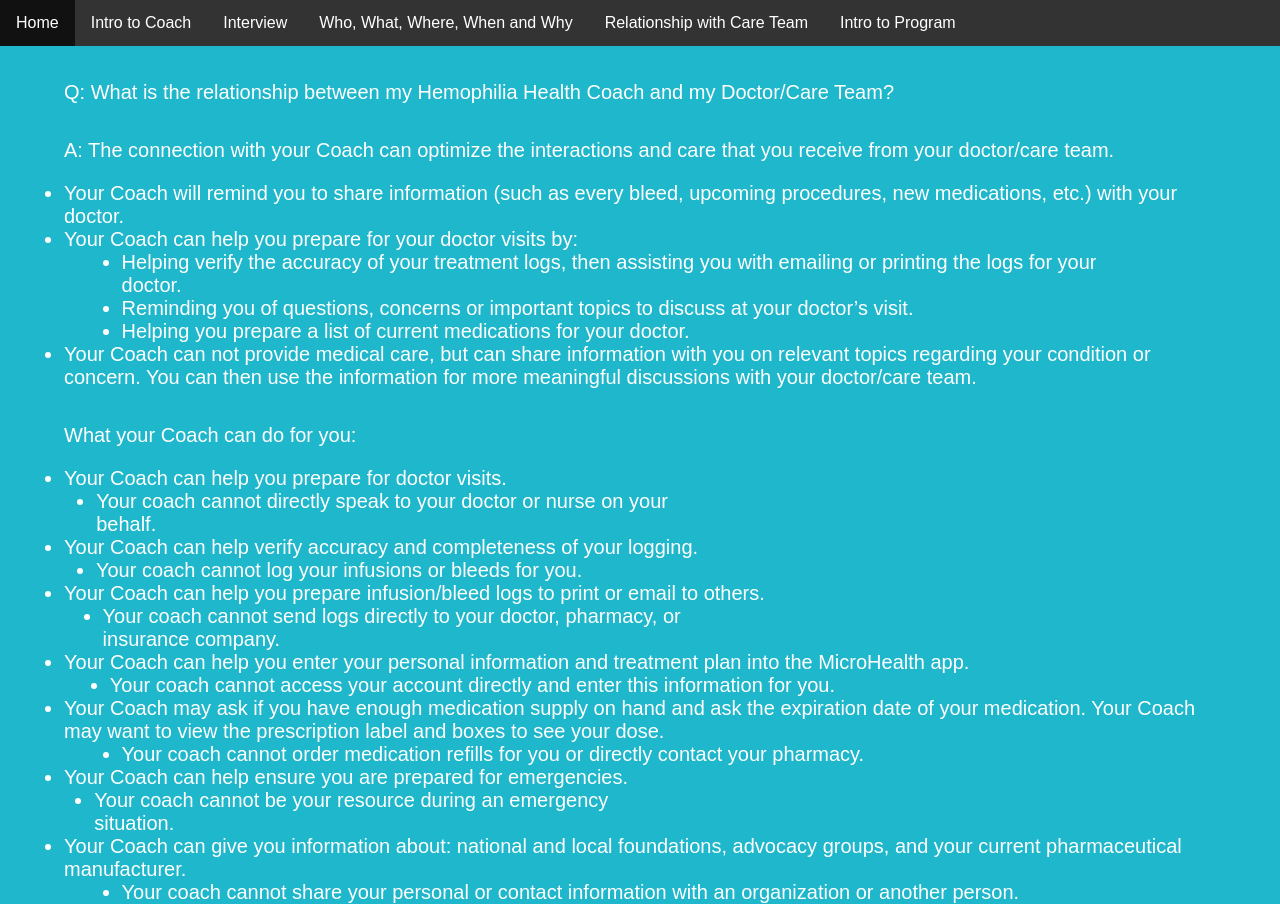
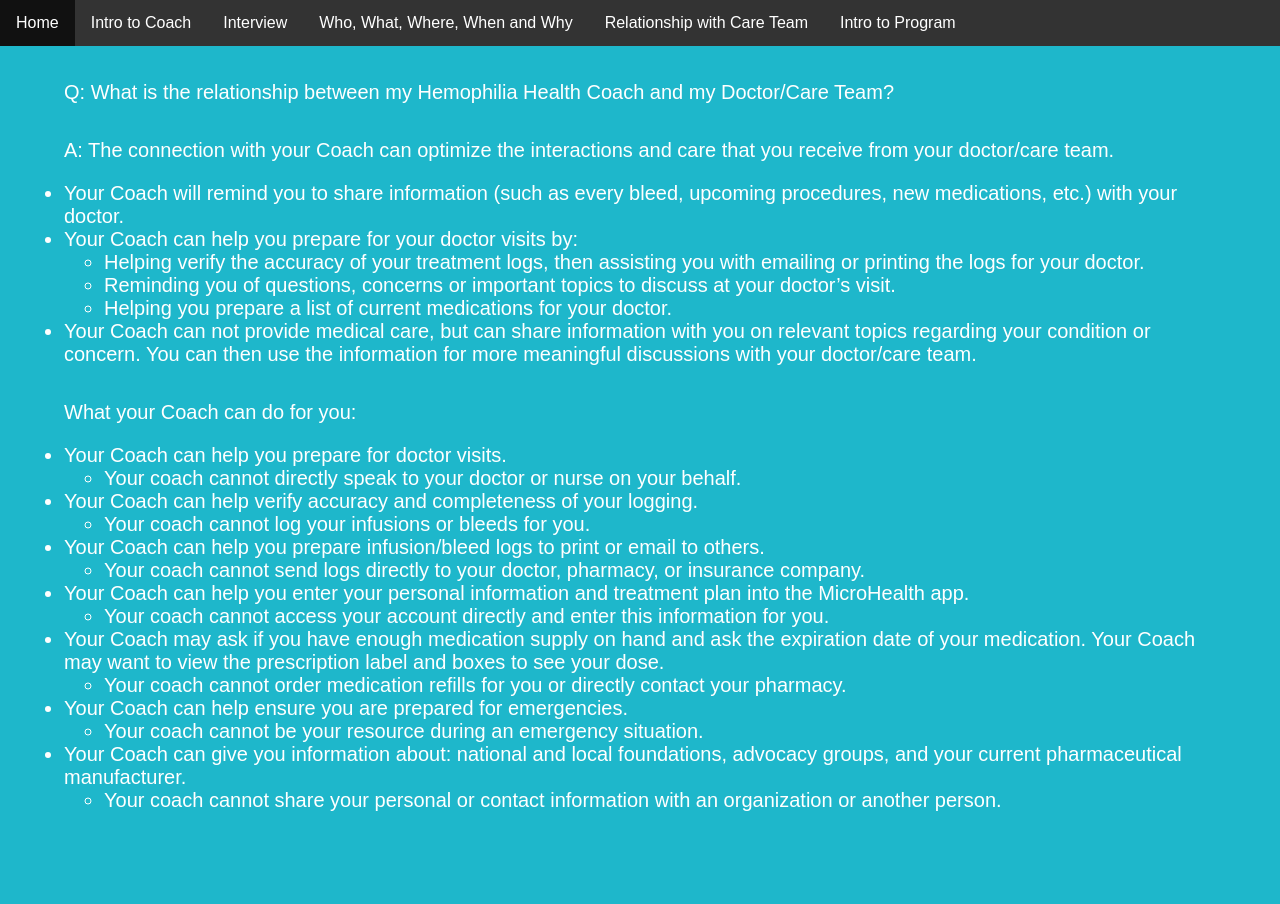
Before and after one commit to samuelkellum/HemophiliaCoach, a plain HTML site: page relationship.html in a window 1280 px wide. After the commit the page ends 812 px from the top, so only its background shows below. Drawn offline with Linux system fonts and the light colour scheme.

Commit message:
Refactor bulletpoints

```diff
--- a/relationship.html
+++ b/relationship.html
@@ -19,7 +19,7 @@
 <body style='text-align:left'>
     <!-- Navbar -->
     <nav>
-        <ul>
+        <ul class="navbar">
             <li><a href="index.html">Home</a></li>
             <li><a href="intro_to_coach.html">Intro to Coach</a></li>
             <li><a href="interview.html">Interview</a></li>
@@ -31,11 +31,11 @@
 <p>Q: What is the relationship between my Hemophilia Health Coach and my Doctor/Care Team?</p>
 <p>A: The connection with your Coach can optimize the interactions and care that you receive from your doctor/care team.
 </p>
-<ul id="outer-bulletpoints">
+<ul id="bulletpoints">
     <li>Your Coach will remind you to share information (such as every bleed, upcoming procedures, new medications,
         etc.) with your doctor.&nbsp;</li>
     <li>Your Coach can help you prepare for&nbsp;your doctor visits by:&nbsp;
-        <ul id="outer-bulletpoints">
+        <ul>
             <li>Helping verify the accuracy of your&nbsp;treatment logs, then assisting you&nbsp;with emailing or
                 printing the logs for&nbsp;your doctor.&nbsp;</li>
             <li>Reminding you of questions, concerns&nbsp;or important topics to discuss at your&nbsp;doctor’s
@@ -44,50 +44,50 @@
         </ul>
     </li>
 </ul>
-<ul id="outer-bulletpoints">
+<ul id="bulletpoints">
     <li>Your Coach can not provide medical&nbsp;care, but can share information with you&nbsp;on relevant topics
         regarding your&nbsp;condition or concern. You can then use&nbsp;the information for more
         meaningful&nbsp;discussions with your doctor/care team.&nbsp;</li>
 </ul>
 <p>What your Coach can do for you:</p>
-<ul id="outer-bulletpoints">
+<ul id="bulletpoints">
     <li>Your Coach can help you prepare for doctor visits.&nbsp;
-        <ul id="outer-bulletpoints">
+        <ul>
             <li>Your coach cannot directly speak to your&nbsp;doctor or nurse on your behalf.&nbsp;</li>
         </ul>
     </li>
     <li>Your Coach can help verify accuracy and&nbsp;completeness of your logging.&nbsp;
-        <ul id="outer-bulletpoints">
+        <ul>
             <li>Your coach cannot log your infusions or&nbsp;bleeds for you.&nbsp;&nbsp;</li>
         </ul>
     </li>
     <li>Your Coach can help you prepare&nbsp;infusion/bleed logs to print or email to&nbsp;others.&nbsp;
-        <ul id="outer-bulletpoints">
+        <ul>
             <li>Your coach cannot send logs directly to your&nbsp;doctor, pharmacy, or
                 insurance&nbsp;company.&nbsp;&nbsp;</li>
         </ul>
     </li>
     <li>Your Coach can help you enter your&nbsp;personal information and treatment&nbsp;plan into the MicroHealth
         app.&nbsp;&nbsp;
-        <ul id="outer-bulletpoints">
+        <ul>
             <li>Your coach cannot access your account directly and enter this information for&nbsp;you.&nbsp;&nbsp;</li>
         </ul>
     </li>
     <li>Your Coach may ask if you have enough&nbsp;medication supply on hand and ask the&nbsp;expiration date of your
         medication. Your&nbsp;Coach may want to view the prescription label and boxes to&nbsp;see your dose.&nbsp;&nbsp;
-        <ul id="outer-bulletpoints">
+        <ul>
             <li>Your coach cannot order medication refills for you or directly contact your&nbsp;pharmacy.&nbsp;&nbsp;
             </li>
         </ul>
     </li>
     <li>Your Coach can help ensure you are&nbsp;prepared for emergencies.&nbsp;
-        <ul id="outer-bulletpoints">
+        <ul>
             <li>Your coach cannot be your resource during an&nbsp;emergency situation.&nbsp;</li>
         </ul>
     </li>
     <li>Your Coach can give you information&nbsp;about: national and local foundations,&nbsp;advocacy groups, and your
         current&nbsp;pharmaceutical manufacturer.&nbsp;
-        <ul id="outer-bulletpoints">
+        <ul>
             <li>Your coach cannot share your personal or&nbsp;contact information with an&nbsp;organization or another
                 person.&nbsp;</li>
         </ul>
--- a/stylesheet.css
+++ b/stylesheet.css
@@ -777,7 +777,7 @@ font-size: 0.875rem;
 border-radius: 0.25rem;
 }
 
-ul {
+.navbar {
 list-style-type: none;
 margin: 0;
 padding: 0;
@@ -809,20 +809,13 @@ padding-right: 5%;
 padding-left: 5%;
 }
 
-#outer-bulletpoints {
+#bulletpoints {
 background-color: #1EB7CB;
-list-style-type: disc;
 font-size: 20px;
 padding-right: 5%;
 padding-left: 5%;
-}
-
-#inner-bulletpoints {
-background-color: #1EB7CB;
-list-style-type: circle;
-font-size: 20px;
-padding-right: 5%;
-padding-left: 5%;
+display: table;
+margin: 0 auto;
 }
 
 .img {
```
Also changed, not shown: 5Ws.html (+1 -1 lines), index.html (+1 -1 lines), interview.html (+1 -1 lines), intro_to_coach.html (+1 -1 lines), intro_to_program.html (+2 -1 lines).
